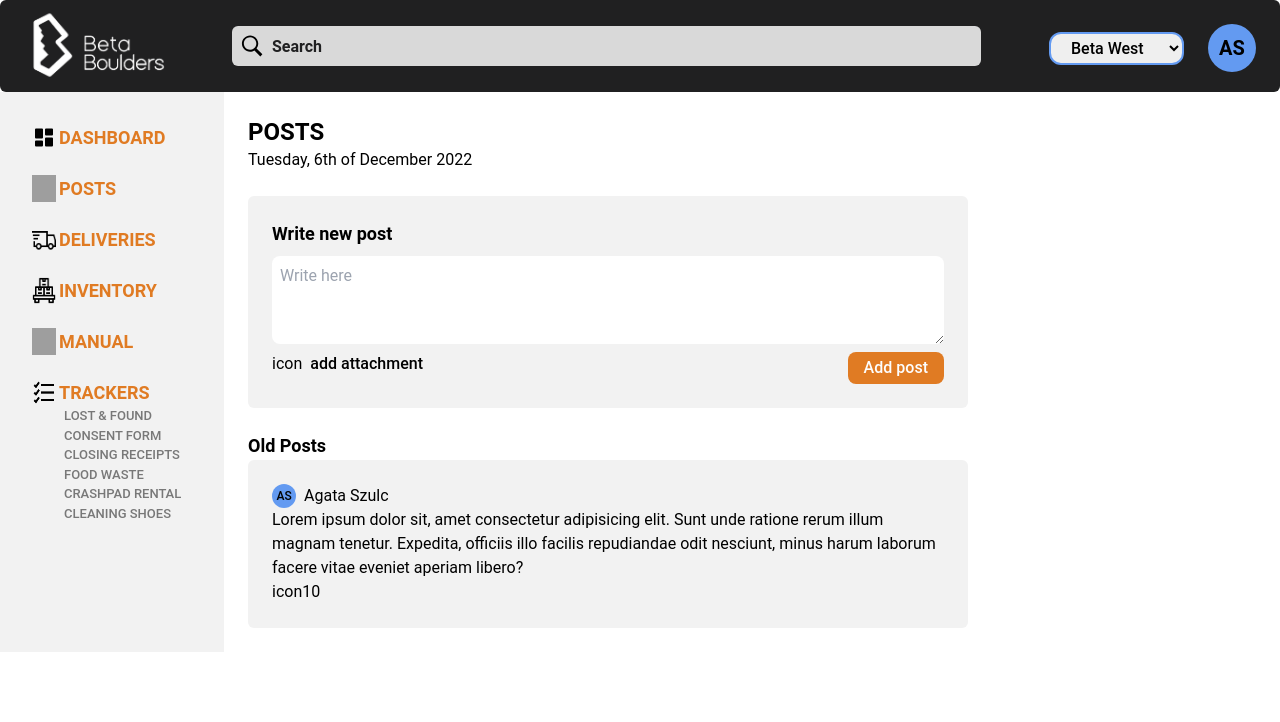
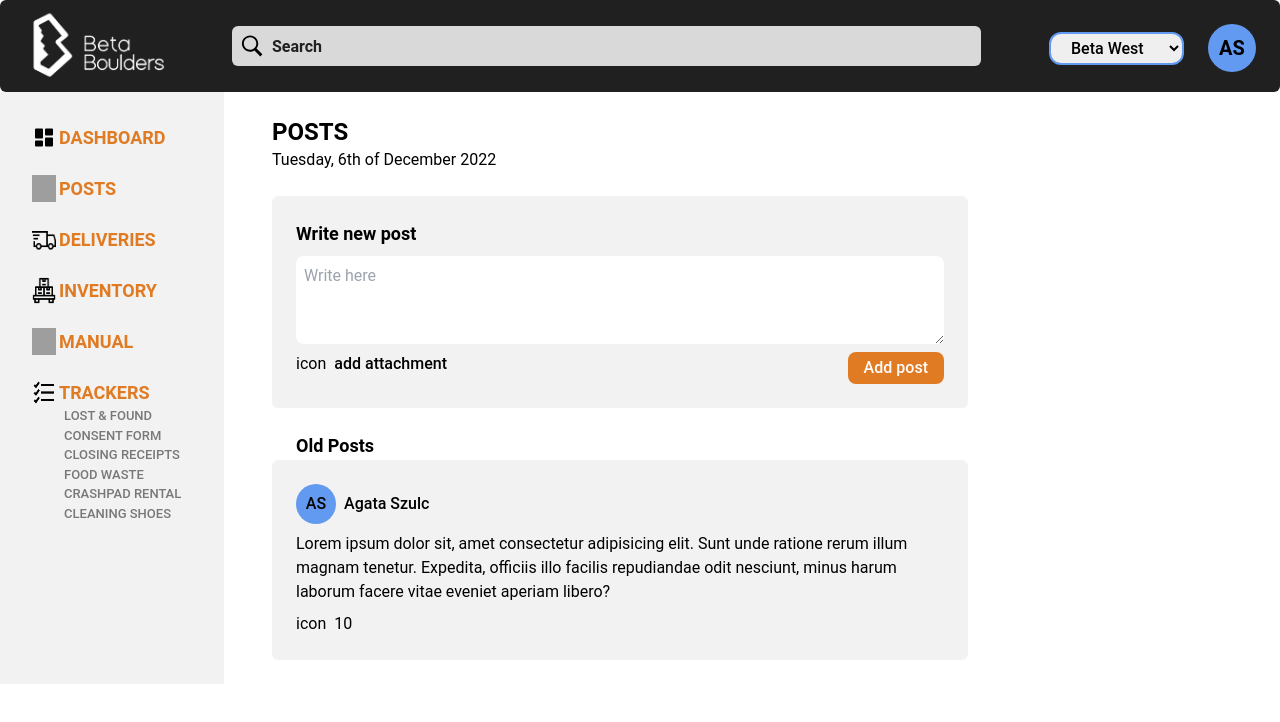
Before and after one commit to zuzik772/4th_semester_final_project, a React (Create React App) app: page /posts in a window 1280 px wide. Shown: the top 722 px of the page. Built offline with nearby package versions, Linux system fonts and the light colour scheme; grey boxes are pictures that could not be loaded.

Commit message:
in progress

```diff
--- a/src/pages/Posts.jsx
+++ b/src/pages/Posts.jsx
@@ -1,7 +1,7 @@
 import MainTitle from "../components/MainTitle";
 export default function Posts(props) {
   return (
-    <main className=" w-11/12 lg:w-3/5 p-0 sm:p-6 block lg:grid gap-6">
+    <main className="w-11/12 lg:w-3/5 p-0 sm:p-6 sm:pl-12 block lg:grid gap-6">
       <div>
         <MainTitle title="Posts" />
       </div>
@@ -25,20 +25,20 @@ export default function Posts(props) {
         </div>
       </div>
       <div>
-        <h3 className="text-lg font-semibold">Old Posts</h3>
-        <div className="flex flex-col bg-light p-6 col-span-3 mb-5 lg:mb-0">
-          <div className="flex gap-2">
-            <span className="bg-fadedBlue w-6 h-6 p-2 rounded-full flex items-center justify-center cursor-pointerfont-bold text-xs font-medium cursor-pointer">
+        <h3 className="text-lg font-semibold pl-6">Old Posts</h3>
+        <div className="flex flex-col gap-2 bg-light p-6 col-span-3 mb-5 lg:mb-0">
+          <div className="flex gap-2 items-center">
+            <span className="bg-fadedBlue w-10 h-10 p-2 rounded-full flex items-center justify-center cursor-pointerfont-bold text-md font-medium cursor-pointer">
               AS
             </span>
-            <span>Agata Szulc</span>
+            <span className="font-medium">Agata Szulc</span>
           </div>
           <p>
             Lorem ipsum dolor sit, amet consectetur adipisicing elit. Sunt unde ratione rerum illum
             magnam tenetur. Expedita, officiis illo facilis repudiandae odit nesciunt, minus harum
             laborum facere vitae eveniet aperiam libero?
           </p>
-          <div className="flex">
+          <div className="flex gap-2">
             <span>icon</span>
             <span>10</span>
           </div>
```
